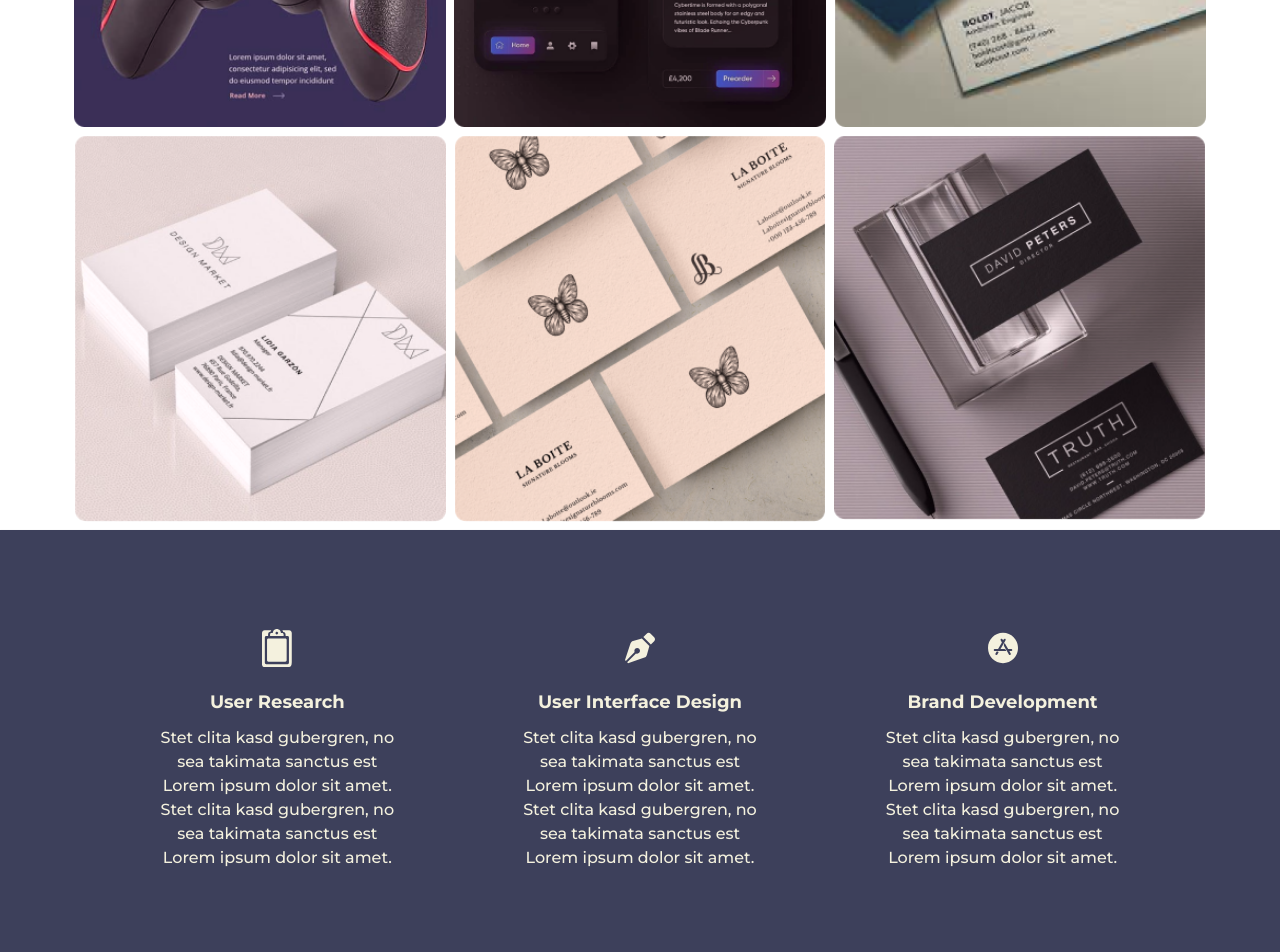
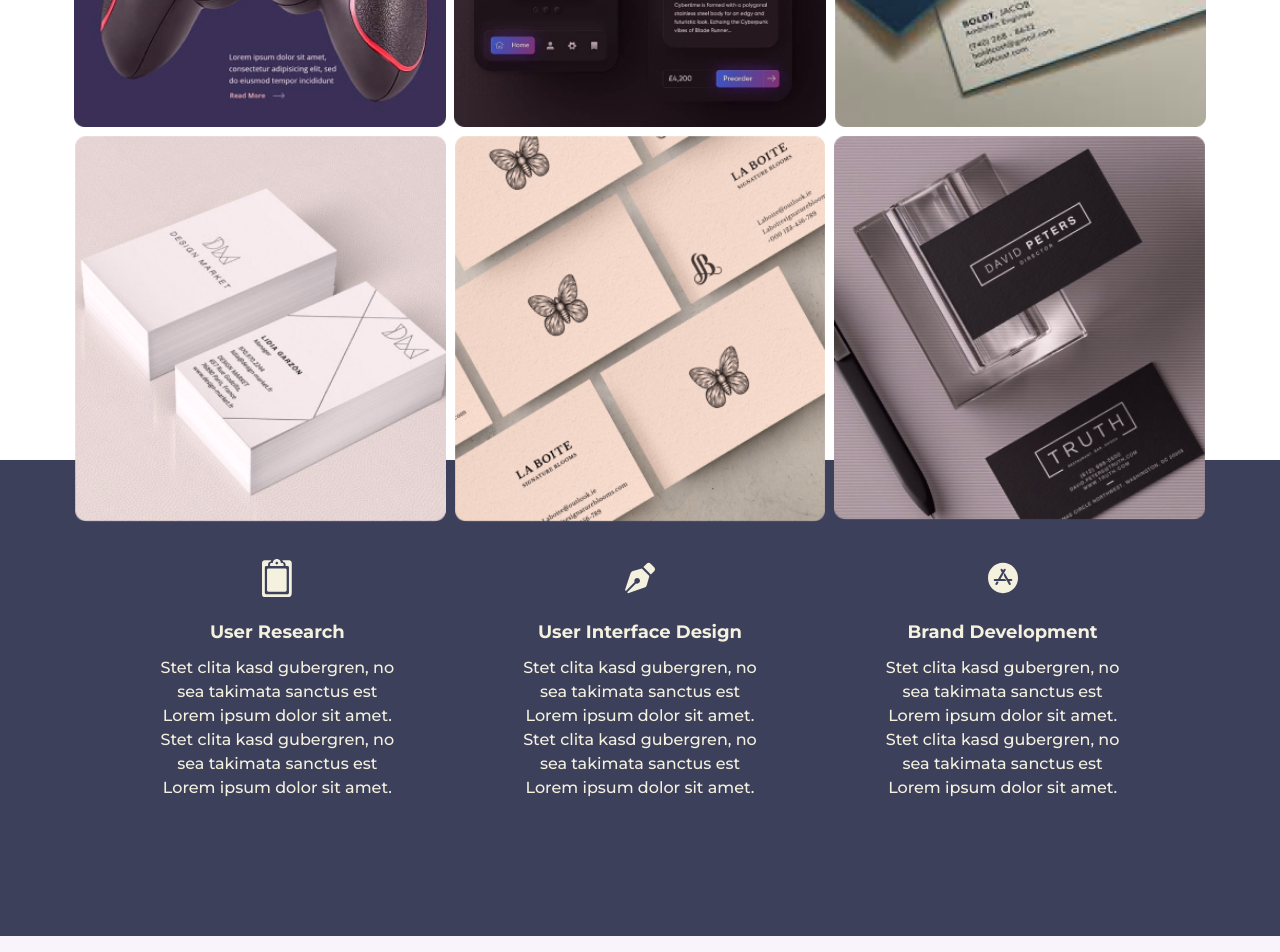
Before and after one commit to Shey1j/team-phoenix-home-decor-portfolio, a plain HTML site: page index.html in a window 1280 px wide. Shown: the part 2760-3712 px from the top of the page. Drawn offline with nearby package versions, Linux system fonts and the light colour scheme.

Commit message:
fixed works section

```diff
--- a/index.html
+++ b/index.html
@@ -859,9 +859,9 @@
           MY WORKS
         </h4>
 
-        <div class="row" style="position: relative;">
+        <div class="row">
           <div class="col-6 col-lg-4 mb-2 pr-1 pl-lg-1">
-            <div class="card border-0 h-100">
+            <div class="card border-0 h-100" style="background: transparent;">
               <img
                 src="assets/images/Mask Group3.png"
                 alt=""
@@ -873,7 +873,7 @@
           </div>
 
           <div class="col-6 col-lg-4 mb-2 pl-1 pr-lg-1">
-            <div class="card border-0 h-100">
+            <div class="card border-0 h-100" style="background: transparent;">
               <img
               src="assets/images/Mask Group2.png"
               alt=""
@@ -885,7 +885,7 @@
           </div>
 
           <div class="col-6 col-lg-4 mb-2 pr-1 pl-lg-1">
-            <div class="card border-0 h-100">
+            <div class="card border-0 h-100" style="background: transparent;">
               <img
                 src="assets/images/images (15) 2.png"
                 alt=""
@@ -897,7 +897,7 @@
           </div>
 
           <div class="col-6 col-lg-4 mb-2 pl-1 pr-lg-1 d-block d-lg-none">
-            <div class="card border-0">
+            <div class="card border-0" style="background: transparent;">
               <img
               src="assets/images/Mask Group4.png"
               alt=""
@@ -909,7 +909,7 @@
           </div>
 
           <div class="col-6 col-lg-4 mb-2 pr-1 pl-lg-1">
-            <div class="card border-0 h-100">
+            <div class="card border-0 h-100" style="background: transparent;">
               <img
                 src="assets/images/Mask Group0.png"
                 alt=""
@@ -921,7 +921,7 @@
           </div>
 
           <div class="col-lg-4 mb-2 pl-1 pr-lg-1 d-none d-lg-block">
-            <div class="card border-0 h-100">
+            <div class="card border-0 h-100" style="background: transparent;">
               <img
               src="assets/images/Mask Group4.png"
               alt=""
@@ -933,7 +933,7 @@
           </div>
 
           <div class="col-6 col-lg-4 mb-2 pl-1 pr-lg-1">
-            <div class="card border-0">
+            <div class="card border-0" style="background: transparent;">
               <img
               src="assets/images/Mask Group.png"
               class="w-100 h-100"
@@ -948,9 +948,9 @@
 
       <!--User research section-->
       <div
-        class="container mt-n4 pt-5 py-md-5 px-md-5 pb-4 mx-md-0 mw-100"
+        class="container mt-n4 pt-5 pt-md-0 py-md-5 px-md-5 pb-4 mx-md-0 mw-100"
         style="
-        z-index: -1;
+        margin-top: -70px;
           background-color: #3d405b;
           box-shadow: 0px 1px 2px rgba(0, 0, 0, 0.25);
         "
```
